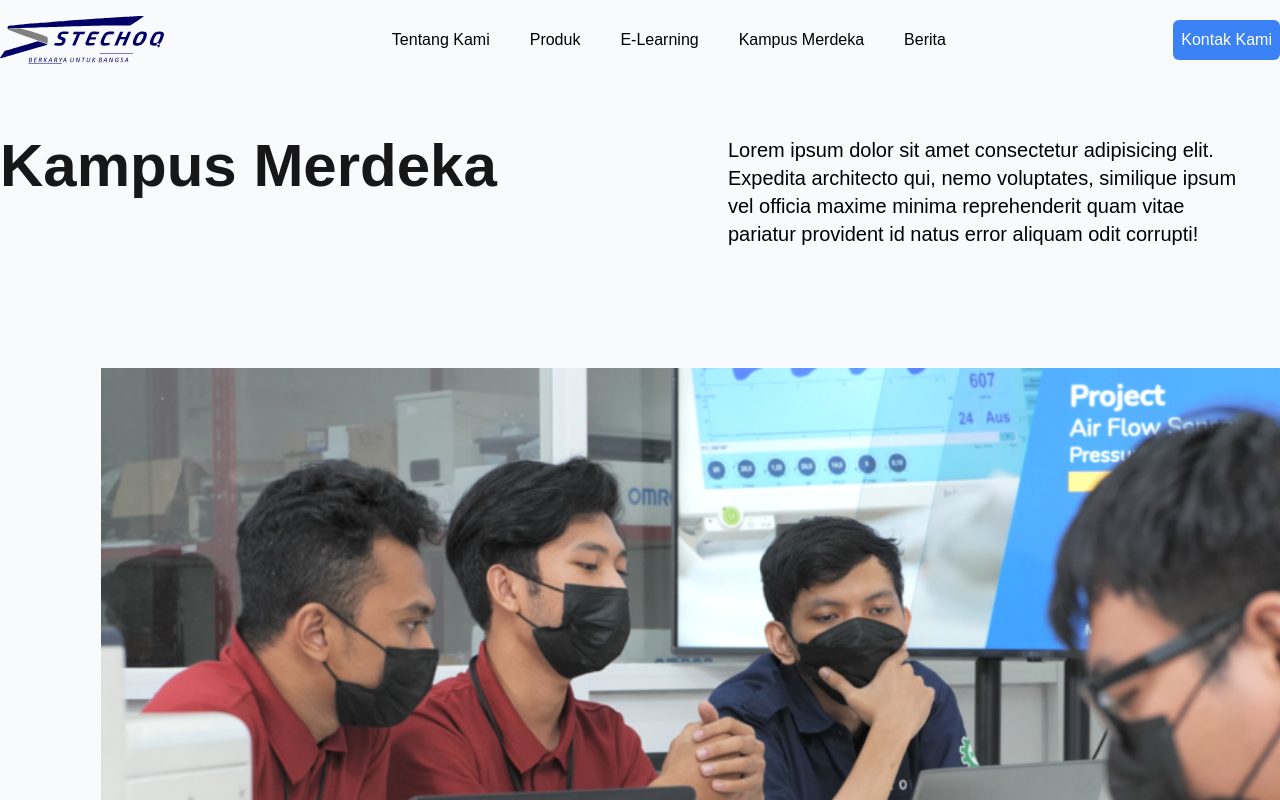
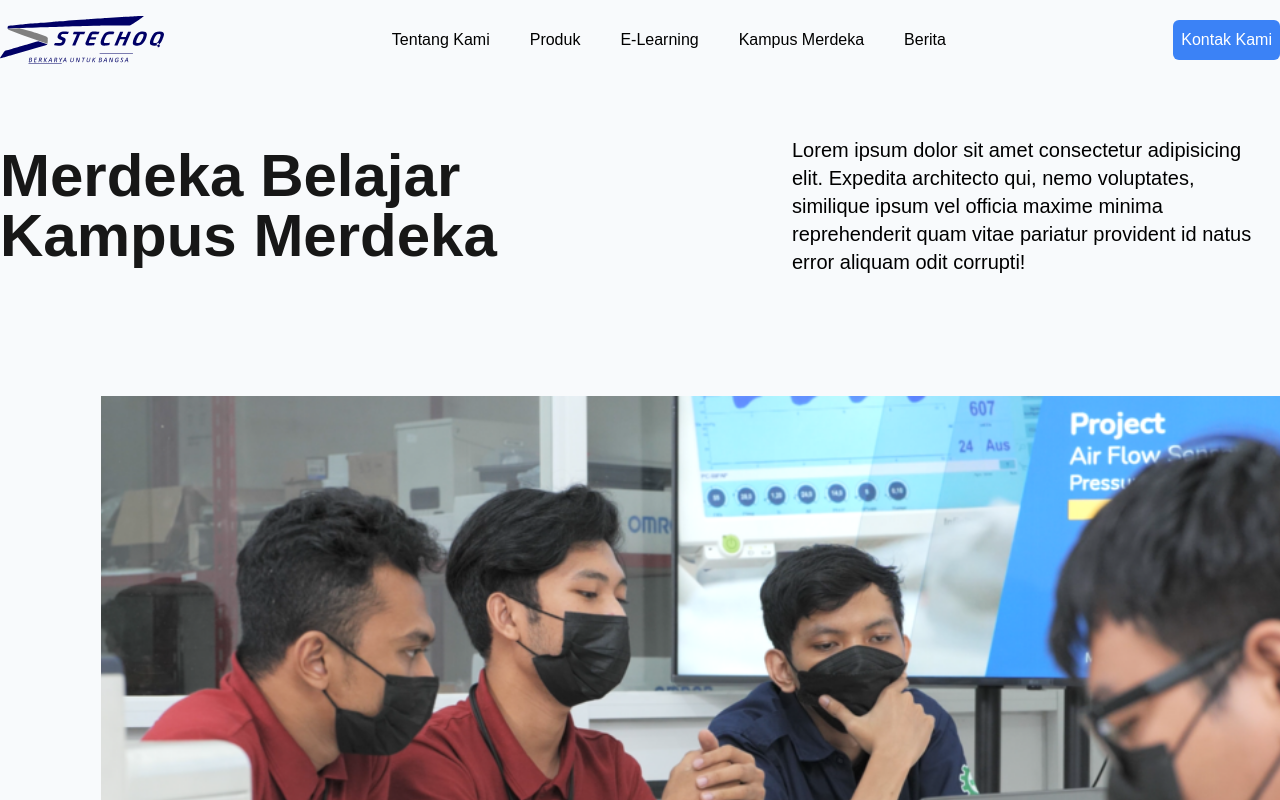
Before and after one commit to najwalfnyl/stechoq, a Vue app: page /kampus-merdeka in a window 1280 px wide. Shown: the top 800 px of the page. Built offline with nearby package versions, Linux system fonts and the light colour scheme; a web font is replaced by a local one.

Commit message:
headings gap, forms required, award gap, mbkm

```diff
--- a/src/assets/styles/component/headings.css
+++ b/src/assets/styles/component/headings.css
@@ -2,11 +2,11 @@
   @apply my-8 pb-8;
 
   #head {
-    @apply grid md:grid-cols-2 md:gap-32;
+    @apply grid md:grid-cols-2 md:gap-64;
     @apply text-center md:text-left;
 
     #title-page {
-      @apply text-2xl md:text-6xl font-bold items-center text-neutral-900 py-6;
+      @apply text-2xl md:text-6xl font-bold flex items-center text-neutral-900 py-6;
     }
 
     #subtitle-page {
--- a/src/components/base/NavComp.vue
+++ b/src/components/base/NavComp.vue
@@ -144,6 +144,7 @@ const submitForm = (input) => {
               type="text"
               class="mt-0 block w-full px-0.5 border-0 border-b-2 border-gray-200 focus:ring-0 focus:border-black"
               placeholder="John Doe"
+              required
             />
           </label>
           <label class="block col-span-2">
@@ -153,6 +154,7 @@ const submitForm = (input) => {
               type="text"
               class="mt-0 block w-full px-0.5 border-0 border-b-2 border-gray-200 focus:ring-0 focus:border-black"
               placeholder="PT Stechoq Robotika Indonesia"
+              required
             />
           </label>
           <label class="block">
@@ -162,6 +164,7 @@ const submitForm = (input) => {
               type="email"
               class="mt-0 block w-full px-0.5 border-0 border-b-2 border-gray-200 focus:ring-0 focus:border-black"
               placeholder="john@example.com"
+              required
             />
           </label>
           <label class="block">
@@ -171,6 +174,7 @@ const submitForm = (input) => {
               type="tel"
               class="mt-0 block w-full px-0.5 border-0 border-b-2 border-gray-200 focus:ring-0 focus:border-black"
               placeholder="628123456789"
+              required
             />
           </label>
           <label class="block col-span-2">
@@ -180,6 +184,7 @@ const submitForm = (input) => {
               class="mt-0 block w-full px-0.5 border-0 border-b-2 border-gray-200 focus:ring-0 focus:border-black"
               rows="2"
               placeholder="Tulis pesan"
+              required
             ></textarea>
           </label>
           <button class="border py-2 px-4" type="reset" @click="closeContact">Batalkan</button>
--- a/src/views/AboutView.vue
+++ b/src/views/AboutView.vue
@@ -128,11 +128,11 @@ const awards = [
   <section id="awards" class="my-8 py-8">
     <article class="main-container">
       <h3 class="text-3xl font-medium text-center my-4">Pencapaian & Penghargaan</h3>
-      <div class="grid grid-cols-2 md:grid-cols-3 lg:grid-cols-5 justify-center gap-4 lg:gap-8">
+      <div class="grid grid-cols-2 md:grid-cols-3 lg:grid-cols-5 justify-center gap-4 lg:gap-10">
         <template v-for="(award, i) in awards" :key="i">
           <div class="flex flex-col p-4">
             <img :src="award.img" alt="">
-            <p class="text-center font-medium">{{award.title}}</p>
+            <p class="text-center font-medium py-4">{{award.title}}</p>
           </div>
         </template>
       </div>
--- a/src/views/KampusMerdekaView.vue
+++ b/src/views/KampusMerdekaView.vue
@@ -15,7 +15,7 @@ const img = assetsImg('people/soldering.png');
 
 <template>
   <heading-comp>
-    <template #title>Kampus Merdeka</template>
+    <template #title>Merdeka Belajar Kampus Merdeka</template>
     <template #subtitle>
       Lorem ipsum dolor sit amet consectetur adipisicing elit. Expedita
       architecto qui, nemo voluptates, similique ipsum vel officia maxime minima
@@ -89,7 +89,7 @@ const img = assetsImg('people/soldering.png');
   >
     <article>
       <div
-        class="h-[500px] overflow-hidden z-0 bg-gradient-to-r from-neutral-600 via-neutral-500 to-neutral-400"
+        class="h-[650px] overflow-hidden z-0 bg-gradient-to-r from-neutral-600 via-neutral-500 to-neutral-400"
       >
         <img
           class="object-cover h-full w-full mix-blend-overlay"
@@ -97,12 +97,12 @@ const img = assetsImg('people/soldering.png');
           alt=""
         />
       </div>
-      <div class="-mt-[500px] px-8 w-full h-[500px]">
+      <div class="-mt-[650px] px-8 w-full h-[650px]">
         <div
           class="grid grid-cols-2 content-center main-container mx-auto h-full text-white"
         >
           <div class="col-start-1">
-            <p class="text-3xl font-medium">
+            <p class="text-5xl font-medium">
               Mari buat inovasi lokal berkualitas international
             </p>
           </div>
```
